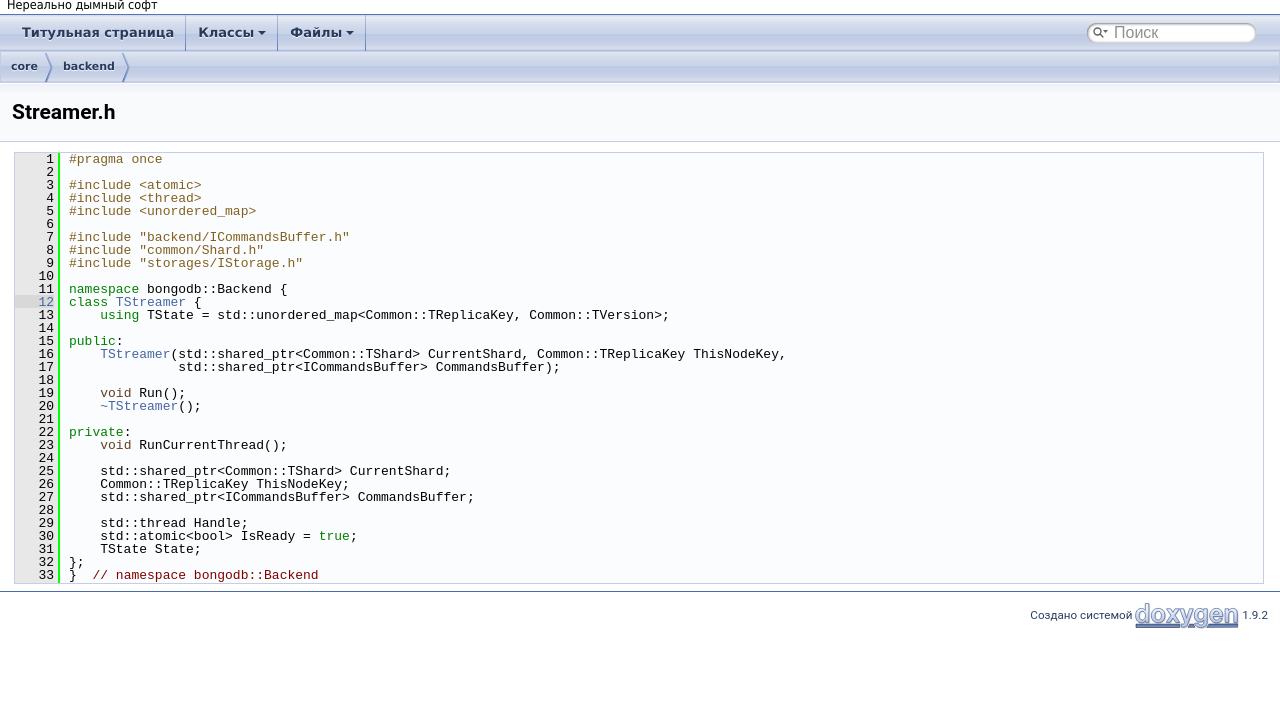
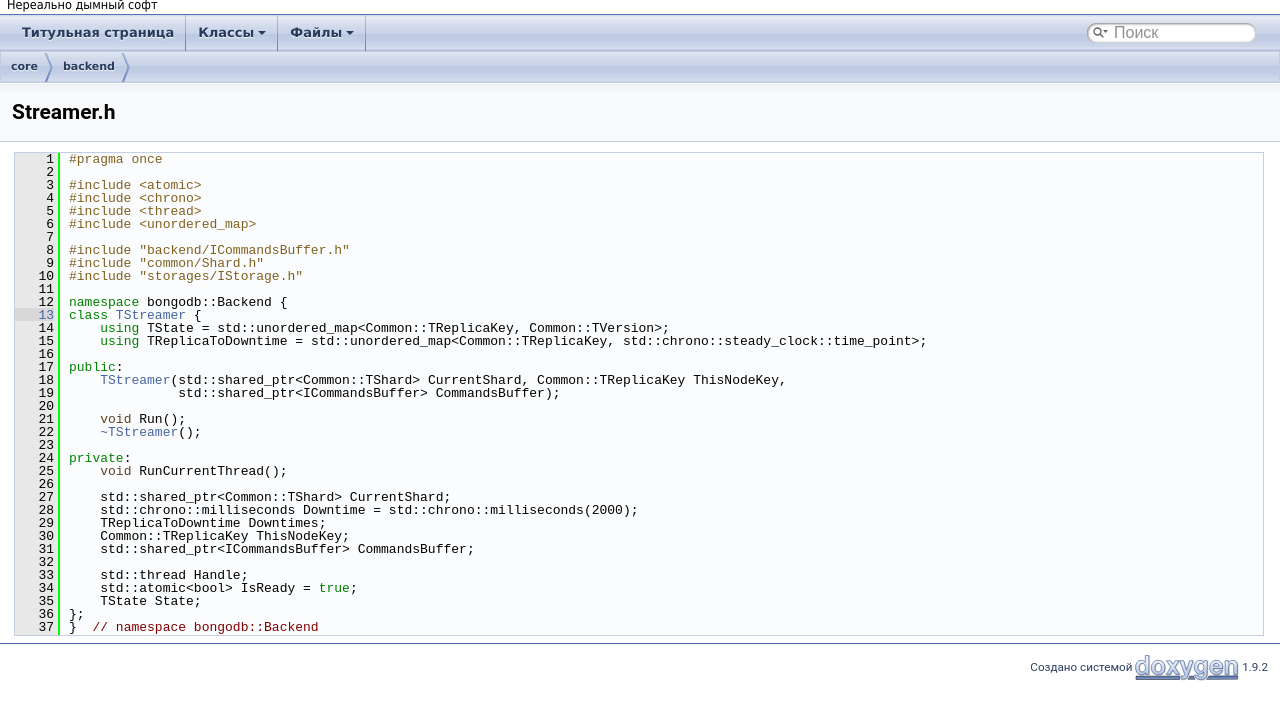
Before and after one commit to iu7og/bongodb, a plain HTML site: page Streamer_8h_source.html in a window 1280 px wide. Shown: the part 42-762 px from the top of the page. Drawn offline with Linux system fonts and the light colour scheme.

Commit message:
deploy: bdb3bf3748d5fe269ba4b1aff14856f3358fc7aa

```diff
--- a/Streamer_8h_source.html
+++ b/Streamer_8h_source.html
@@ -73,37 +73,41 @@ $(function() {
 <div class="fragment"><div class="line"><a id="l00001" name="l00001"></a><span class="lineno">    1</span><span class="preprocessor">#pragma once</span></div>
 <div class="line"><a id="l00002" name="l00002"></a><span class="lineno">    2</span> </div>
 <div class="line"><a id="l00003" name="l00003"></a><span class="lineno">    3</span><span class="preprocessor">#include &lt;atomic&gt;</span></div>
-<div class="line"><a id="l00004" name="l00004"></a><span class="lineno">    4</span><span class="preprocessor">#include &lt;thread&gt;</span></div>
-<div class="line"><a id="l00005" name="l00005"></a><span class="lineno">    5</span><span class="preprocessor">#include &lt;unordered_map&gt;</span></div>
-<div class="line"><a id="l00006" name="l00006"></a><span class="lineno">    6</span> </div>
-<div class="line"><a id="l00007" name="l00007"></a><span class="lineno">    7</span><span class="preprocessor">#include &quot;backend/ICommandsBuffer.h&quot;</span></div>
-<div class="line"><a id="l00008" name="l00008"></a><span class="lineno">    8</span><span class="preprocessor">#include &quot;common/Shard.h&quot;</span></div>
-<div class="line"><a id="l00009" name="l00009"></a><span class="lineno">    9</span><span class="preprocessor">#include &quot;storages/IStorage.h&quot;</span></div>
-<div class="line"><a id="l00010" name="l00010"></a><span class="lineno">   10</span> </div>
-<div class="line"><a id="l00011" name="l00011"></a><span class="lineno">   11</span><span class="keyword">namespace </span>bongodb::Backend {</div>
-<div class="line"><a id="l00012" name="l00012"></a><span class="lineno"><a class="line" href="classbongodb_1_1Backend_1_1TStreamer.html">   12</a></span><span class="keyword">class </span><a class="code hl_class" href="classbongodb_1_1Backend_1_1TStreamer.html">TStreamer</a> {</div>
-<div class="line"><a id="l00013" name="l00013"></a><span class="lineno">   13</span>    <span class="keyword">using</span> TState = std::unordered_map&lt;Common::TReplicaKey, Common::TVersion&gt;;</div>
-<div class="line"><a id="l00014" name="l00014"></a><span class="lineno">   14</span> </div>
-<div class="line"><a id="l00015" name="l00015"></a><span class="lineno">   15</span><span class="keyword">public</span>:</div>
-<div class="line"><a id="l00016" name="l00016"></a><span class="lineno">   16</span>    <a class="code hl_class" href="classbongodb_1_1Backend_1_1TStreamer.html">TStreamer</a>(std::shared_ptr&lt;Common::TShard&gt; CurrentShard, Common::TReplicaKey ThisNodeKey,</div>
-<div class="line"><a id="l00017" name="l00017"></a><span class="lineno">   17</span>              std::shared_ptr&lt;ICommandsBuffer&gt; CommandsBuffer);</div>
-<div class="line"><a id="l00018" name="l00018"></a><span class="lineno">   18</span> </div>
-<div class="line"><a id="l00019" name="l00019"></a><span class="lineno">   19</span>    <span class="keywordtype">void</span> Run();</div>
-<div class="line"><a id="l00020" name="l00020"></a><span class="lineno">   20</span>    <a class="code hl_class" href="classbongodb_1_1Backend_1_1TStreamer.html">~TStreamer</a>();</div>
-<div class="line"><a id="l00021" name="l00021"></a><span class="lineno">   21</span> </div>
-<div class="line"><a id="l00022" name="l00022"></a><span class="lineno">   22</span><span class="keyword">private</span>:</div>
-<div class="line"><a id="l00023" name="l00023"></a><span class="lineno">   23</span>    <span class="keywordtype">void</span> RunCurrentThread();</div>
-<div class="line"><a id="l00024" name="l00024"></a><span class="lineno">   24</span> </div>
-<div class="line"><a id="l00025" name="l00025"></a><span class="lineno">   25</span>    std::shared_ptr&lt;Common::TShard&gt; CurrentShard;</div>
-<div class="line"><a id="l00026" name="l00026"></a><span class="lineno">   26</span>    Common::TReplicaKey ThisNodeKey;</div>
-<div class="line"><a id="l00027" name="l00027"></a><span class="lineno">   27</span>    std::shared_ptr&lt;ICommandsBuffer&gt; CommandsBuffer;</div>
-<div class="line"><a id="l00028" name="l00028"></a><span class="lineno">   28</span> </div>
-<div class="line"><a id="l00029" name="l00029"></a><span class="lineno">   29</span>    std::thread Handle;</div>
-<div class="line"><a id="l00030" name="l00030"></a><span class="lineno">   30</span>    std::atomic&lt;bool&gt; IsReady = <span class="keyword">true</span>;</div>
-<div class="line"><a id="l00031" name="l00031"></a><span class="lineno">   31</span>    TState State;</div>
-<div class="line"><a id="l00032" name="l00032"></a><span class="lineno">   32</span>};</div>
-<div class="line"><a id="l00033" name="l00033"></a><span class="lineno">   33</span>}  <span class="comment">// namespace bongodb::Backend</span></div>
-<div class="ttc" id="aclassbongodb_1_1Backend_1_1TStreamer_html"><div class="ttname"><a href="classbongodb_1_1Backend_1_1TStreamer.html">bongodb::Backend::TStreamer</a></div><div class="ttdef"><b>Definition:</b> Streamer.h:12</div></div>
+<div class="line"><a id="l00004" name="l00004"></a><span class="lineno">    4</span><span class="preprocessor">#include &lt;chrono&gt;</span></div>
+<div class="line"><a id="l00005" name="l00005"></a><span class="lineno">    5</span><span class="preprocessor">#include &lt;thread&gt;</span></div>
+<div class="line"><a id="l00006" name="l00006"></a><span class="lineno">    6</span><span class="preprocessor">#include &lt;unordered_map&gt;</span></div>
+<div class="line"><a id="l00007" name="l00007"></a><span class="lineno">    7</span> </div>
+<div class="line"><a id="l00008" name="l00008"></a><span class="lineno">    8</span><span class="preprocessor">#include &quot;backend/ICommandsBuffer.h&quot;</span></div>
+<div class="line"><a id="l00009" name="l00009"></a><span class="lineno">    9</span><span class="preprocessor">#include &quot;common/Shard.h&quot;</span></div>
+<div class="line"><a id="l00010" name="l00010"></a><span class="lineno">   10</span><span class="preprocessor">#include &quot;storages/IStorage.h&quot;</span></div>
+<div class="line"><a id="l00011" name="l00011"></a><span class="lineno">   11</span> </div>
+<div class="line"><a id="l00012" name="l00012"></a><span class="lineno">   12</span><span class="keyword">namespace </span>bongodb::Backend {</div>
+<div class="line"><a id="l00013" name="l00013"></a><span class="lineno"><a class="line" href="classbongodb_1_1Backend_1_1TStreamer.html">   13</a></span><span class="keyword">class </span><a class="code hl_class" href="classbongodb_1_1Backend_1_1TStreamer.html">TStreamer</a> {</div>
+<div class="line"><a id="l00014" name="l00014"></a><span class="lineno">   14</span>    <span class="keyword">using</span> TState = std::unordered_map&lt;Common::TReplicaKey, Common::TVersion&gt;;</div>
+<div class="line"><a id="l00015" name="l00015"></a><span class="lineno">   15</span>    <span class="keyword">using</span> TReplicaToDowntime = std::unordered_map&lt;Common::TReplicaKey, std::chrono::steady_clock::time_point&gt;;</div>
+<div class="line"><a id="l00016" name="l00016"></a><span class="lineno">   16</span> </div>
+<div class="line"><a id="l00017" name="l00017"></a><span class="lineno">   17</span><span class="keyword">public</span>:</div>
+<div class="line"><a id="l00018" name="l00018"></a><span class="lineno">   18</span>    <a class="code hl_class" href="classbongodb_1_1Backend_1_1TStreamer.html">TStreamer</a>(std::shared_ptr&lt;Common::TShard&gt; CurrentShard, Common::TReplicaKey ThisNodeKey,</div>
+<div class="line"><a id="l00019" name="l00019"></a><span class="lineno">   19</span>              std::shared_ptr&lt;ICommandsBuffer&gt; CommandsBuffer);</div>
+<div class="line"><a id="l00020" name="l00020"></a><span class="lineno">   20</span> </div>
+<div class="line"><a id="l00021" name="l00021"></a><span class="lineno">   21</span>    <span class="keywordtype">void</span> Run();</div>
+<div class="line"><a id="l00022" name="l00022"></a><span class="lineno">   22</span>    <a class="code hl_class" href="classbongodb_1_1Backend_1_1TStreamer.html">~TStreamer</a>();</div>
+<div class="line"><a id="l00023" name="l00023"></a><span class="lineno">   23</span> </div>
+<div class="line"><a id="l00024" name="l00024"></a><span class="lineno">   24</span><span class="keyword">private</span>:</div>
+<div class="line"><a id="l00025" name="l00025"></a><span class="lineno">   25</span>    <span class="keywordtype">void</span> RunCurrentThread();</div>
+<div class="line"><a id="l00026" name="l00026"></a><span class="lineno">   26</span> </div>
+<div class="line"><a id="l00027" name="l00027"></a><span class="lineno">   27</span>    std::shared_ptr&lt;Common::TShard&gt; CurrentShard;</div>
+<div class="line"><a id="l00028" name="l00028"></a><span class="lineno">   28</span>    std::chrono::milliseconds Downtime = std::chrono::milliseconds(2000);</div>
+<div class="line"><a id="l00029" name="l00029"></a><span class="lineno">   29</span>    TReplicaToDowntime Downtimes;</div>
+<div class="line"><a id="l00030" name="l00030"></a><span class="lineno">   30</span>    Common::TReplicaKey ThisNodeKey;</div>
+<div class="line"><a id="l00031" name="l00031"></a><span class="lineno">   31</span>    std::shared_ptr&lt;ICommandsBuffer&gt; CommandsBuffer;</div>
+<div class="line"><a id="l00032" name="l00032"></a><span class="lineno">   32</span> </div>
+<div class="line"><a id="l00033" name="l00033"></a><span class="lineno">   33</span>    std::thread Handle;</div>
+<div class="line"><a id="l00034" name="l00034"></a><span class="lineno">   34</span>    std::atomic&lt;bool&gt; IsReady = <span class="keyword">true</span>;</div>
+<div class="line"><a id="l00035" name="l00035"></a><span class="lineno">   35</span>    TState State;</div>
+<div class="line"><a id="l00036" name="l00036"></a><span class="lineno">   36</span>};</div>
+<div class="line"><a id="l00037" name="l00037"></a><span class="lineno">   37</span>}  <span class="comment">// namespace bongodb::Backend</span></div>
+<div class="ttc" id="aclassbongodb_1_1Backend_1_1TStreamer_html"><div class="ttname"><a href="classbongodb_1_1Backend_1_1TStreamer.html">bongodb::Backend::TStreamer</a></div><div class="ttdef"><b>Definition:</b> Streamer.h:13</div></div>
 </div><!-- fragment --></div><!-- contents -->
 <!-- start footer part -->
 <hr class="footer"/><address class="footer"><small>
```
Also changed, not shown: HttpClient_8h_source.html (+7 -5 lines).
